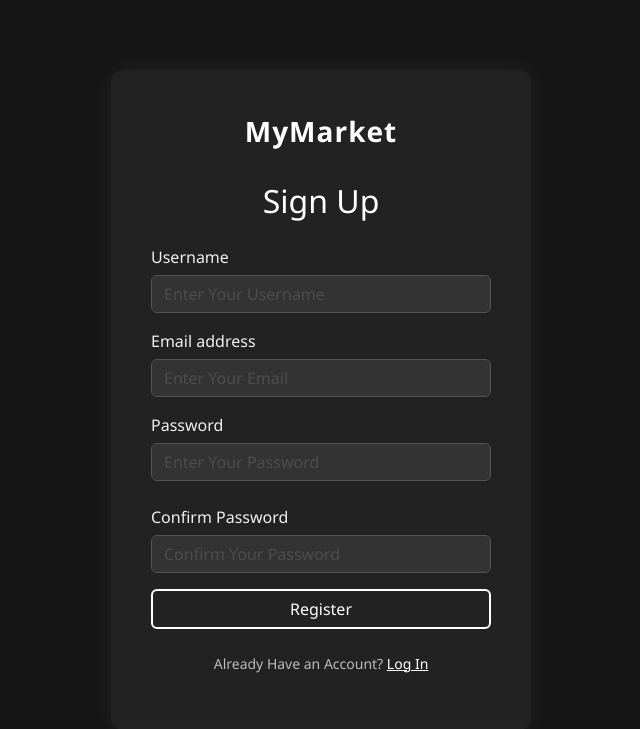
After one commit to Basilalghandour/Flask-Test, a Flask app: page /register in a window 1280 px wide. The commit adds this page. Shown: the top 729 px of the page, without its empty margins (319-959 px from the left). Run offline with Flask 3, Linux system fonts and the light colour scheme.

Commit message:
done with the register page

```diff
--- a/market/routes.py
+++ b/market/routes.py
@@ -12,3 +12,8 @@ def home_page():
 @app.route('/login', methods=['GET', 'POST'])
 def login_page():
     return render_template('login.html')
+
+
+@app.route('/register', methods=['GET', 'POST'])
+def register_page():
+    return render_template('register.html')
--- a/market/templates/login.html
+++ b/market/templates/login.html
@@ -3,7 +3,12 @@
 <head>
   <meta charset="UTF-8" />
   <meta name="viewport" content="width=device-width, initial-scale=1.0" />
-  <title>Sign In | MyMarket</title>
+  <title>
+
+    {% block title %}
+    Sign In | MyMarket
+    {% endblock %}
+  </title>
   <link href="https://cdn.jsdelivr.net/npm/bootstrap@5.3.3/dist/css/bootstrap.min.css" rel="stylesheet" />
   <style>
     body {
@@ -67,7 +72,7 @@
   </style>
 </head>
 <body>
-
+{% block content %}
   <div class="card">
     <div class="logo-text">MyMarket</div>
 
@@ -83,7 +88,7 @@
         <input type="password" class="form-control" id="password" name="password" required placeholder="Enter Your Password">
       </div>
       <div class="d-grid">
-        <button type="submit" class="btn btn-signin">Sign In</button>
+        <button type="submit" class="btn btn-signin">Log In</button>
       </div>
     </form>
 
@@ -92,6 +97,8 @@
       <a href="/register" style="color: #fff; text-decoration: underline;">Register</a>
     </p>
   </div>
+  {% endblock content %}
+
 
 </body>
 </html>
--- /dev/null
+++ b/market/templates/register.html
@@ -0,0 +1,43 @@
+{% extends 'login.html' %}
+
+{% block title %}
+Sign Up | MyMarket
+{% endblock %}
+
+{% block content %}
+  <div class="card">
+    <div class="logo-text">MyMarket</div>
+
+    <h2 class="text-center mb-4" style="color: white;">Sign Up</h2>
+
+    <form method="POST" action="/login" novalidate>
+      <div class="mb-3">
+        <label for="username" class="form-label" style="color: #f0f0f0;">Username</label>
+        <input type="username" class="form-control" id="username" name="username" required placeholder="Enter Your Username">
+      </div>
+
+        <div class="mb-3">
+        <label for="email" class="form-label" style="color: #f0f0f0;">Email address</label>
+        <input type="email" class="form-control" id="email" name="email" required placeholder="Enter Your Email">
+      </div>
+
+      <div class="mb-4">
+        <label for="password" class="form-label" style="color: #f0f0f0;" >Password</label>
+        <input type="password" class="form-control" id="password" name="password" required placeholder="Enter Your Password">
+      </div>
+      <div class="mb-3">
+        <label for="password-confirmation" class="form-label" style="color: #f0f0f0;">Confirm Password</label>
+        <input type="password-confirmation" class="form-control" id="password-confirmation" name="password-confirmation" required placeholder="Confirm Your Password">
+      </div>
+      <div class="d-grid">
+        <button type="submit" class="btn btn-signin">Register</button>
+      </div>
+    </form>
+
+    <p class="text-center mt-4 form-text">
+      Already Have an Account?
+      <a href="{{ url_for('login_page') }}" style="color: #fff; text-decoration: underline;">Log In</a>
+    </p>
+  </div>
+
+{% endblock %}
```
Also changed, not shown: market/forms.py (added, +9 -0 lines).
